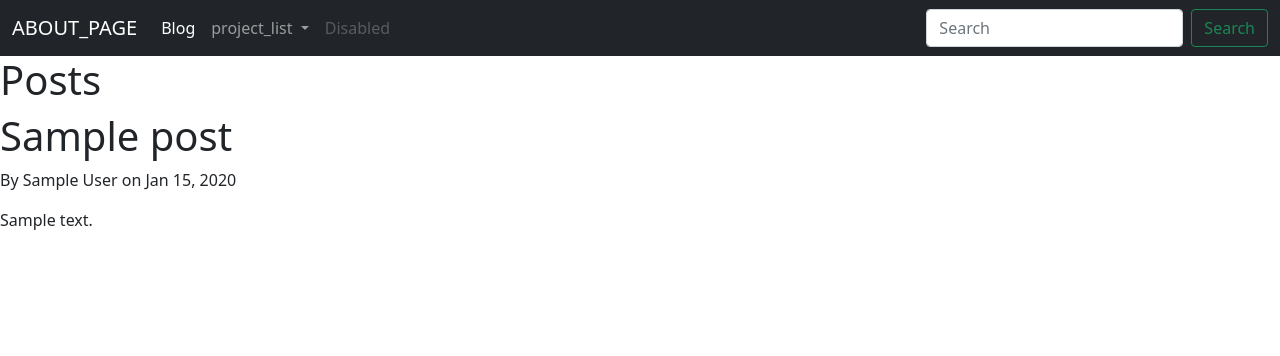
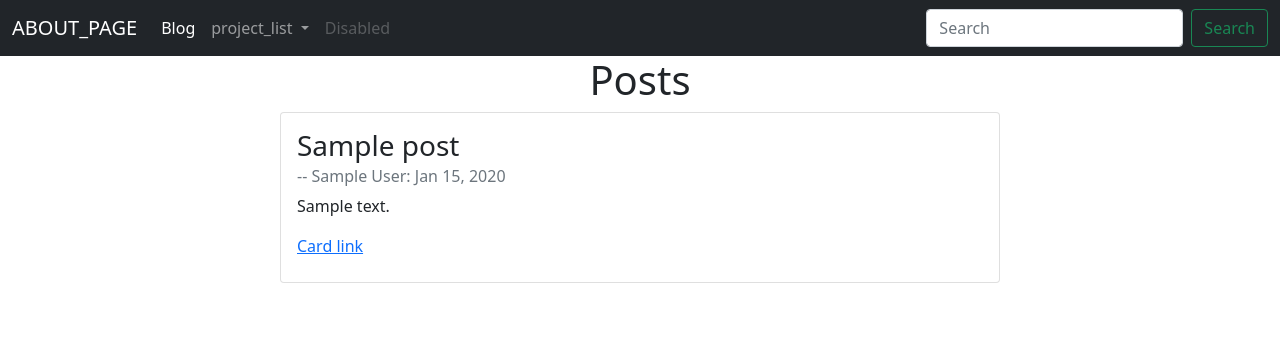
Before and after one commit to Dslate88/tf-aws-django-website, a Django app: template base/blog/templates/blog/home.html in a window 1280 px wide. Shown: the top 356 px of the page. Run offline with Django 4.2, Linux system fonts and the light colour scheme; the template is opened without the code that fills it: most values are stand-ins (such as "Sample title", 1, 10 or a date in 2020).

Commit message:
home card formatting to center

```diff
--- a/base/blog/templates/blog/home.html
+++ b/base/blog/templates/blog/home.html
@@ -3,14 +3,24 @@
 
 {% block content %}
 
-<h1>Posts</h1>
+<div class="col d-flex justify-content-center">
+    <h1>Posts</h1>
+</div
 
 <html>
   <body>
     {% for post in post_list %}
-        <h1>{{ post.title }}</h1>
-        <p>By {{ post.author }} on {{ post.date_posted|date:"M d, Y" }}</p>
-        <p>{{ post.body }}</p>
+    <div class="col d-flex justify-content-center">
+        <div class="card" style="width: 45rem;">
+          <div class="card-body">
+            <h3 class="card-title">{{ post.title }}</h5>
+            <h6 class="card-subtitle mb-2 text-muted"> -- {{ post.author }}: {{ post.date_posted|date:"M d, Y" }} </h6>
+            <p class="card-text">{{ post.body }}</p>
+            <a href="#" class="card-link">Card link</a>
+            <h1></h1>
+          </div>
+        </div>
+    </div>
     {% endfor %}
   </body>
 </html>
```
